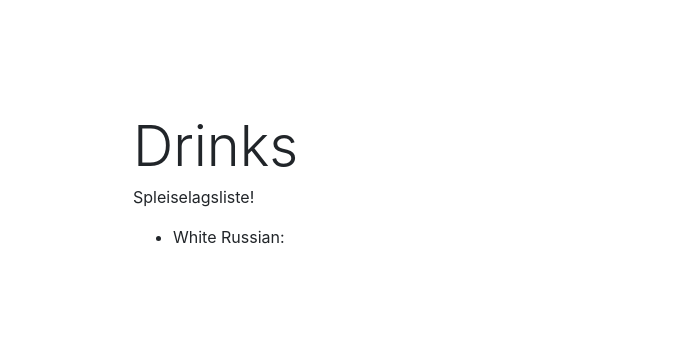
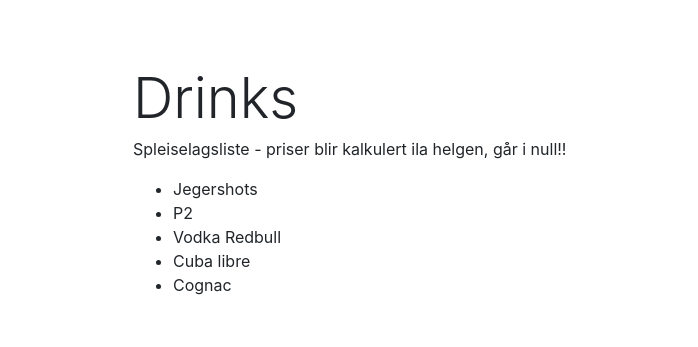
Before and after one commit to hlokensgard/Marcgrippa.github.io, a website: page party.html in a window 1280 px wide. Shown: the part 2110-2457 px from the top of the page, 0-698 px from the left. Drawn offline with Linux system fonts and the light colour scheme; grey boxes are pictures that could not be loaded.

Commit message:
Update party.html
Oppdatert drinksliste

```diff
--- a/party.html
+++ b/party.html
@@ -123,9 +123,13 @@
             <div class="col-md-6 order-1">
                 <div class="p-5">
                     <h2 class="display-4">Drinks</h2>
-                    <p>Spleiselagsliste!
+                    <p>Spleiselagsliste - priser blir kalkulert ila helgen, går i null!!
                     <ul>
-                        <li>White Russian: </li>
+                        <li>Jegershots</li>
+                        <li>P2</li>
+                        <li>Vodka Redbull</li>
+                        <li>Cuba libre</li>
+                        <li>Cognac</li>
                     </ul>
                     </p>
                 </div>
```
